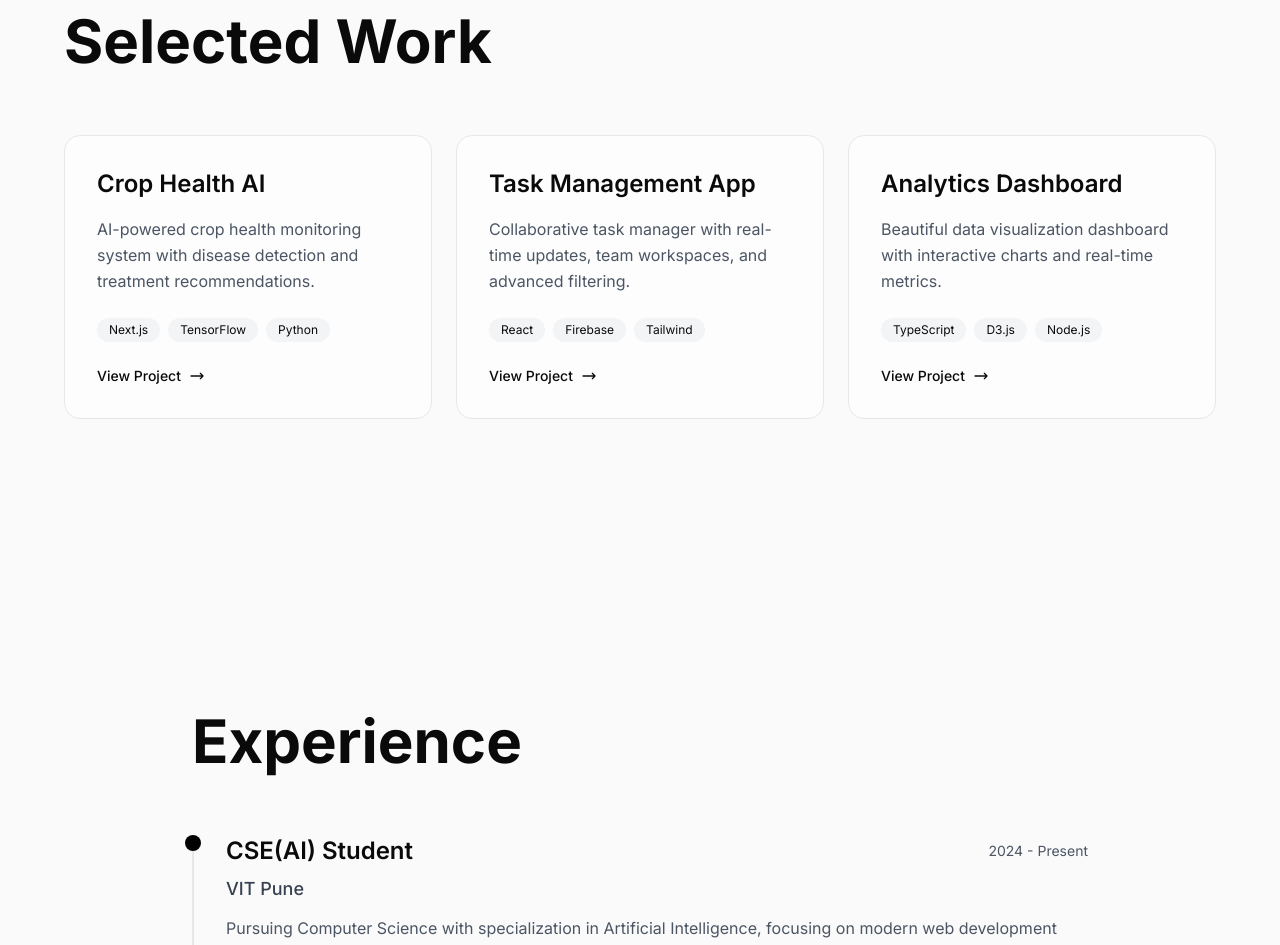
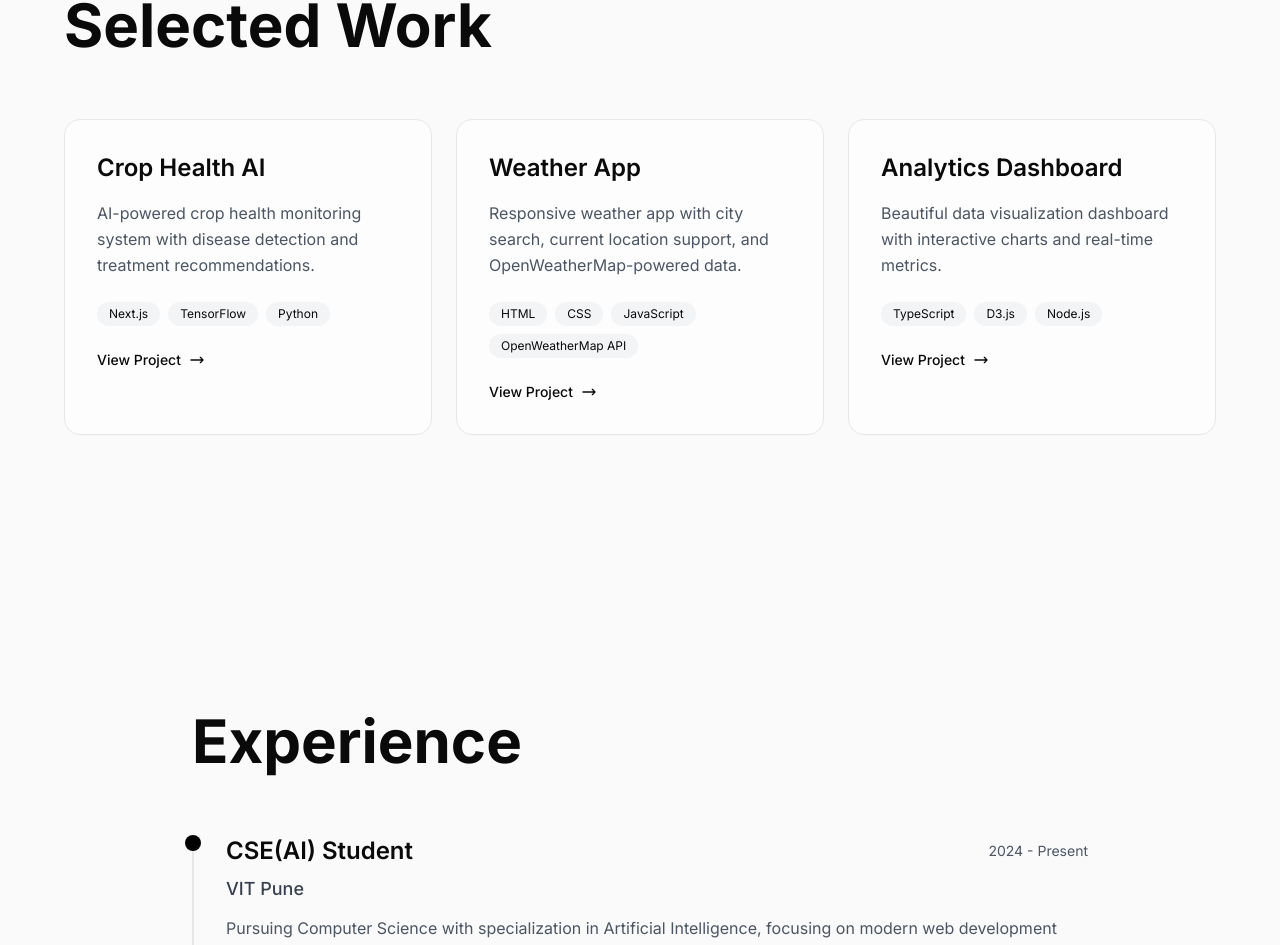
Before and after one commit to sohamx0/Portfolio, a Next.js app: page / in a window 1280 px wide. Shown: the part 1785-2730 px from the top of the page. Built offline with nearby package versions, Linux system fonts and the light colour scheme.

Commit message:
Update project details: replace Task Management App with Weather App

```diff
--- a/src/components/sections/Projects.tsx
+++ b/src/components/sections/Projects.tsx
@@ -12,11 +12,11 @@ const projects = [
     link: 'https://github.com/sohamx0/Crop-Health-AI',
   },
   {
-    title: 'Task Management App',
+    title: 'Weather App',
     description:
-      'Collaborative task manager with real-time updates, team workspaces, and advanced filtering.',
-    tech: ['React', 'Firebase', 'Tailwind'],
-    link: '#',
+      'Responsive weather app with city search, current location support, and OpenWeatherMap-powered data.',
+    tech: ['HTML', 'CSS', 'JavaScript', 'OpenWeatherMap API'],
+    link: 'https://github.com/sohamx0/Weather-App',
   },
   {
     title: 'Analytics Dashboard',
```
